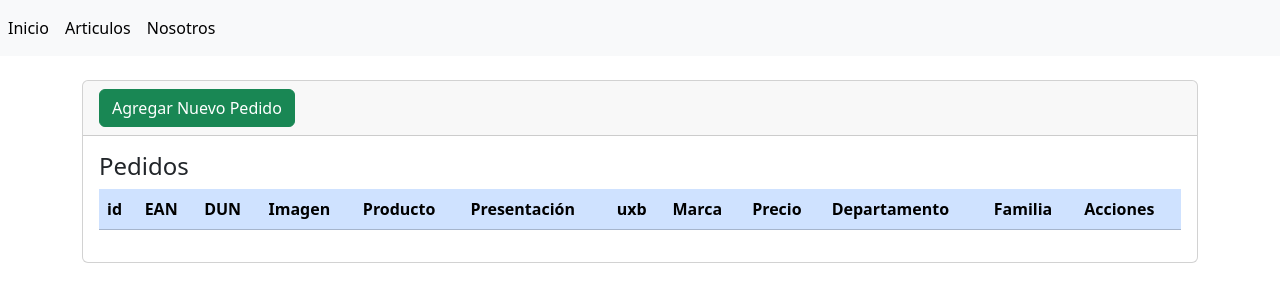
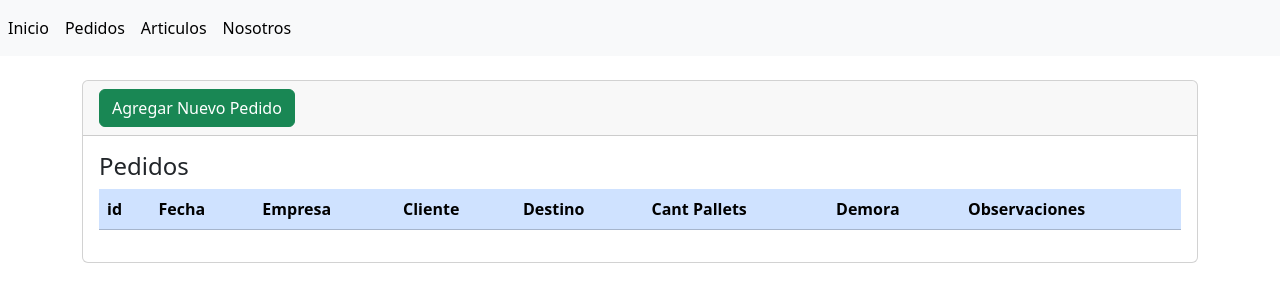
Before and after one commit to MauricioUrban/Satur, a Django app: template sistema/pedido/templates/pedidos/index.html in a window 1280 px wide. Shown: the top 302 px of the page. Run offline with Django 5.2, Linux system fonts and the light colour scheme; the template is opened without the code that fills it, so the values that code supplies are empty.

Commit message:
Generar Interfaz y Base de Datos para la Gestión de Pedidos

```diff
--- a/sistema/articulo/templates/articulos/index.html
+++ b/sistema/articulo/templates/articulos/index.html
@@ -6,7 +6,7 @@
 
 <div class="card">
     <div class="card-header">
-        <a name="" id="" class="btn btn-success" href="{% url 'crear' %}" role="button">Agregar Nuevo Artículo</a>
+        <a name="" id="" class="btn btn-success" href="{% url 'articulo_crear' %}" role="button">Agregar Nuevo Artículo</a>
 
     </div>
     <div class="card-body">
@@ -46,9 +46,9 @@
                         <td>{{ articulo.departamento }}</td>
                         <td>{{ articulo.familia }}</td>
                         <td>
-                            <a name="" id="" class="btn btn-info" href="{% url 'editar' articulo.id %}" role="button">Editar</a>
+                            <a name="" id="" class="btn btn-info" href="{% url 'articulo_editar' articulo.id %}" role="button">Editar</a>
                             |
-                            <a name="" id="" class="btn btn-danger" href="{% url 'eliminar' articulo.id %}" role="button">Borrar</a>
+                            <a name="" id="" class="btn btn-danger" href="{% url 'articulo_eliminar' articulo.id %}" role="button">Borrar</a>
                         </td>
                     </tr>
                     {% endfor %}
--- a/sistema/articulo/templates/base.html
+++ b/sistema/articulo/templates/base.html
@@ -23,8 +23,10 @@
     <nav class="navbar navbar-expand navbar-light bg-light">
         <div class="nav navbar-nav">
             <a class="nav-item nav-link active" href="{% url 'inicio'%}">Inicio </a>
+            <a class="nav-item nav-link active" href="{% url 'pedidos'%}">Pedidos </a>
             <a class="nav-item nav-link active" href="{% url 'articulos'%}">Articulos </a>
             <a class="nav-item nav-link active" href="{% url 'nosotros'%}">Nosotros </a>
+
         </div>
     </nav>
 
--- a/sistema/articulo/urls.py
+++ b/sistema/articulo/urls.py
@@ -11,10 +11,9 @@ urlpatterns = [
     path('', views.inicio, name='inicio'),
     path('nosotros', views.nosotros, name='nosotros'),
     path('articulos', views.articulos, name='articulos'),
-    path('articulos/crear', views.crear, name='crear'),
-    path('articulos/editar', views.editar, name='editar'),
-    path('eliminar/<int:id>', views.eliminar, name='eliminar'),
-    path('articulos/editar/<int:id>', views.editar, name='editar'),
+    path('articulos/crear', views.crear, name='articulo_crear'),
+    path('articulos/eliminar/<int:id>', views.eliminar, name='articulo_eliminar'),
+    path('articulos/editar/<int:id>', views.editar, name='articulo_editar'),
 
 
 #para manejo de imagenes
--- a/sistema/pedido/templates/pedidos/index.html
+++ b/sistema/pedido/templates/pedidos/index.html
@@ -16,39 +16,31 @@
                 <thead>
                     <tr>
                         <th>id</th>
-                        <th>EAN</th>
-                        <th>DUN</th>
-                        <th>Imagen</th>
-                        <th>Producto</th>
-                        <th>Presentación</th>
-                        <th>uxb</th>
-                        <th>Marca</th>
-                        <th>Precio</th>
-                        <th>Departamento</th>
-                        <th>Familia</th>
-                        <th>Acciones</th>
+                        <th>Fecha</th>
+                        <th>Empresa</th>
+                        <th>Cliente</th>
+                        <th>Destino</th>
+                        <th>Cant Pallets</th>
+                        <th>Demora</th>
+                        <th>Observaciones</th>
+
                     </tr>
                 </thead>
                 <tbody>
-                    {% for articulo in articulos %}
+                    {% for pedido in pedidos %}
                     <tr class="">
-                        <td>{{ articulo.id }}</td>
-                        <td>{{ articulo.ean }}</td>
-                        <td>{{ articulo.dun }}</td>
+                        <td>{{ pedido.id }}</td>
+                        <td>{{ pedido.fecha }}</td>
+                        <td>{{ pedido.empresa }}</td>
+                        <td>{{ pedido.cliente }}</td>
+                        <td>{{ pedido.destino }}</td>
+                        <td>{{ pedido.cant_pallets }}</td>
+                        <td>{{ pedido.demora }}</td>
+                        <td>{{ pedido.observaciones }}</td>
                         <td>
-                            <img src="{{ articulo.imagen.url }}" height="100">
-                        </td>
-                        <td>{{ articulo.producto }}</td>
-                        <td>{{ articulo.presentacion }}</td>
-                        <td>{{ articulo.uxb }}</td>
-                        <td>{{ articulo.marca }}</td>
-                        <td>{{ articulo.precio }}</td>
-                        <td>{{ articulo.departamento }}</td>
-                        <td>{{ articulo.familia }}</td>
-                        <td>
-                            <a name="" id="" class="btn btn-info" href="{% url 'editar' articulo.id %}" role="button">Editar</a>
+                            <a name="" id="" class="btn btn-info" href="{% url 'editar' pedido.id %}" role="button">Editar</a>
                             |
-                            <a name="" id="" class="btn btn-danger" href="{% url 'eliminar' articulo.id %}" role="button">Borrar</a>
+                            <a name="" id="" class="btn btn-danger" href="{% url 'eliminar' pedido.id %}" role="button">Borrar</a>
                         </td>
                     </tr>
                     {% endfor %}
--- a/sistema/pedido/urls.py
+++ b/sistema/pedido/urls.py
@@ -2,10 +2,8 @@ from django.urls import path
 from . import views
 
 urlpatterns = [
-    path('', views.inicio, name='inicio'),
-    path('pedidos', views.pedidos, name='pedidos'),
-    path('pedidos/crear', views.crear, name='crear'),
-    path('pedidos/editar', views.editar, name='editar'),
-    path('pedidos/<int:id>', views.eliminar, name='eliminar'),
-    path('pedidos/editar/<int:id>', views.editar, name='editar'),
+    path('pedidos/', views.pedidos, name='pedidos'),
+    path('pedidos/crear/', views.crear, name='crear'),
+    path('pedidos/editar/<int:id>/', views.editar, name='editar'),
+    path('pedidos/eliminar/<int:id>/', views.eliminar, name='eliminar'),
 ]
--- a/sistema/pedido/views.py
+++ b/sistema/pedido/views.py
@@ -1,6 +1,7 @@
 from django.http import HttpResponse
 from .models import Pedido
 from .forms import PedidoForm
+from django.shortcuts import render, redirect
 
 
 # Create your views here.
--- a/sistema/sistema/urls.py
+++ b/sistema/sistema/urls.py
@@ -20,7 +20,6 @@ from django.urls import include
 
 urlpatterns = [
     path('admin/', admin.site.urls),
-    path('', include('articulo.urls')),
-    path('', include('pedido.urls')),
-
+    path('', include('articulo.urls')),  # Asignamos 'articulo' como la raíz
+    path('pedido/', include('pedido.urls')),
 ]
```
Also changed, not shown: sistema/pedido/models.py (+12 -5 lines), sistema/pedido/templates/base.html (deleted, +0 -56 lines), sistema/pedido/templates/pedidos/crear.html (+23 -0 lines), sistema/pedido/templates/pedidos/editar.html (+22 -0 lines), sistema/pedido/templates/pedidos/form.html (+46 -0 lines), sistema/articulo/templates/articulos/form.html (line endings or trailing spaces), sistema/imagenes/7_enanitos1_rL52tpc.webp (added), sistema/pedido/migrations/0001_initial.py (added).
